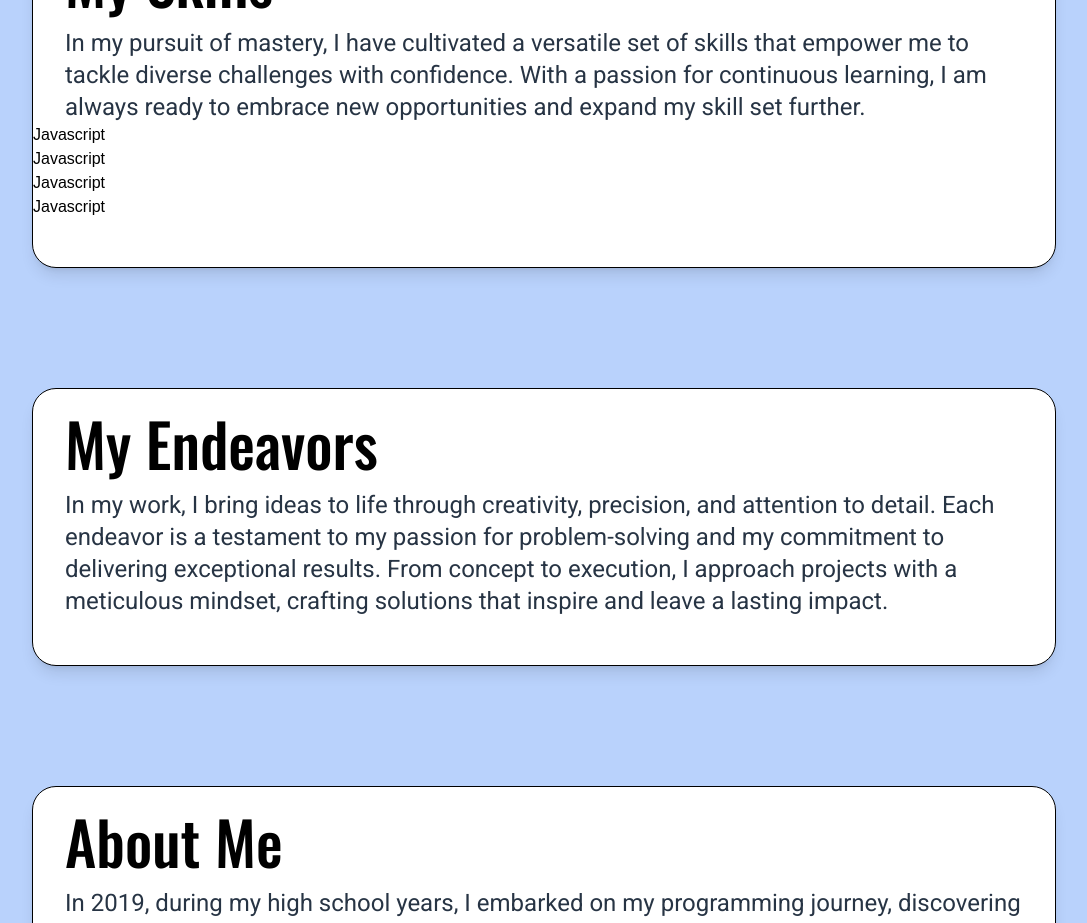
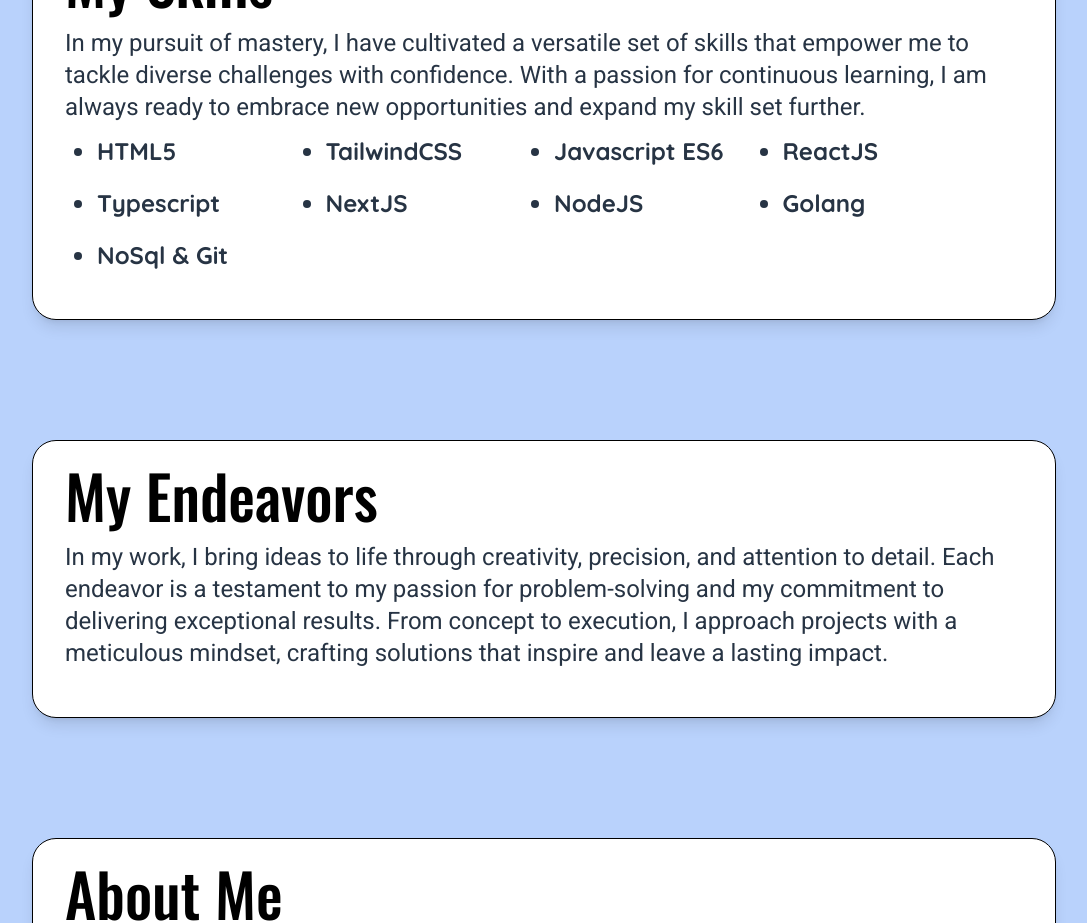
Before and after one commit to AbdifatahCodes/PortfolioWebsite, a Next.js app: page / in a window 1280 px wide. Shown: the part 780-1703 px from the top of the page, without its empty margins (96-1183 px from the left). Built offline with nearby package versions, Linux system fonts and the light colour scheme.

Commit message:
Updated my Skills sections to include a list of skills.

```diff
--- a/src/pages/index.tsx
+++ b/src/pages/index.tsx
@@ -29,13 +29,18 @@ export default function Home() {
               <div className='px-8 space-y-1'>
                 <p className='text-gray-dark dark:text-gray-main font-roboto text-2xl'>In my pursuit of mastery, I have cultivated a versatile set of skills that empower me to tackle diverse challenges with confidence. With a passion for continuous learning, I am always ready to embrace new opportunities and expand my skill set further.</p>
               </div>
-              <div>
+              <div className='px-16 pt-3'>
                 {/* A CSS GRID WILL WORK WONDERS ON THIS SECTION */}
-                <ol>
-                  <li>Javascript</li>
-                  <li>Javascript</li>
-                  <li>Javascript</li>
-                  <li>Javascript</li>
+                <ol className='grid grid-cols-4 gap-5 list-disc text-2xl font-extrabold font-quicksand text-gray-dark dark:text-gray-main'>
+                  <li>HTML5</li>
+                  <li>TailwindCSS</li>
+                  <li>Javascript ES6</li>
+                  <li>ReactJS</li>
+                  <li>Typescript</li>
+                  <li>NextJS</li>
+                  <li>NodeJS</li>
+                  <li>Golang</li>
+                  <li>NoSql & Git</li>
                 </ol>
               </div>
             </div>
```
